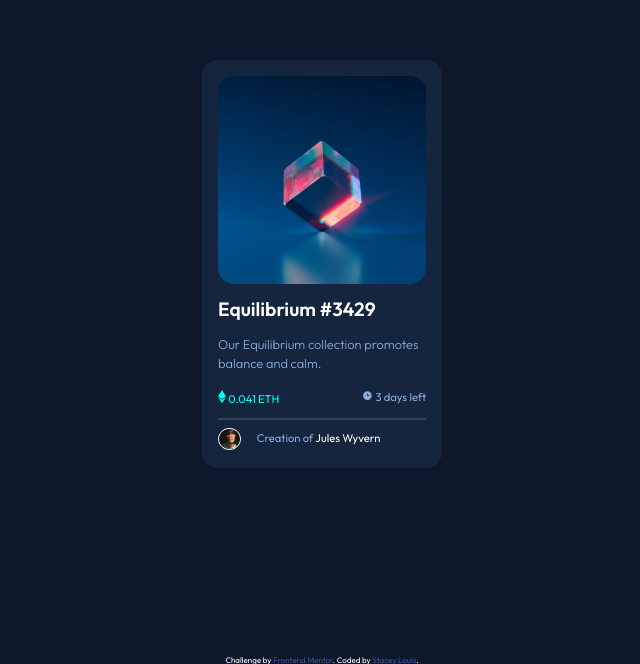
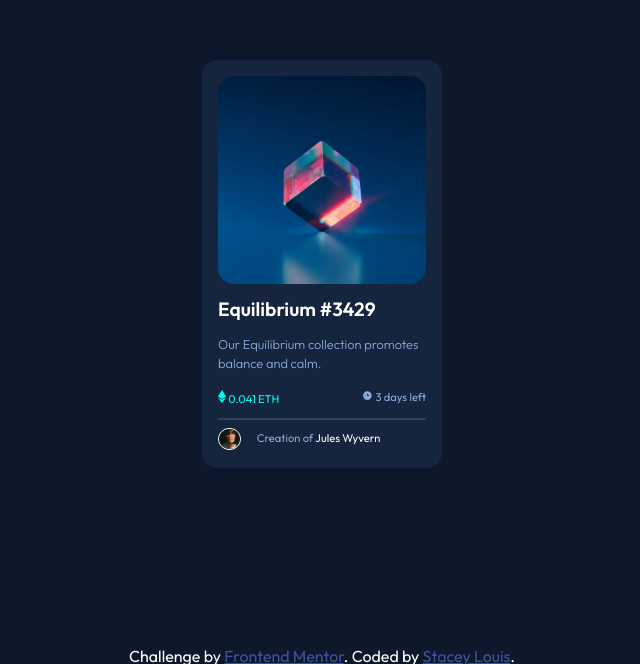
Before and after one commit to StaceyLouis/nft-preview-card, a website: page index.html in a window 1280 px wide. Shown: the part 136-800 px from the top of the page, without its empty margins (318-958 px from the left). Drawn offline with Linux system fonts and the light colour scheme.

Commit message:
styles update

```diff
--- a/styles/desktopStyles.css
+++ b/styles/desktopStyles.css
@@ -277,12 +277,12 @@ font-size: 1.3rem;
     font-size: 11px;
     position: fixed;
     bottom: 0;
-    font-size: 1.3rem;
+    font-size: 2rem;
     color: white;
     }
     .attribution a {
      color: hsl(228, 45%, 44%);
-    font-size: 1.3rem;
+    font-size: 2rem;
      }
 
     }
--- a/styles/mobileStyles.css
+++ b/styles/mobileStyles.css
@@ -100,12 +100,12 @@
         font-size: 11px;
         position: fixed;
         bottom: 0;
-        font-size: 0.5rem;
+        font-size: 1rem;
         color: white;
         }
         .attribution a {
          color: hsl(228, 45%, 44%);
-        font-size: 0.5rem;
+        font-size: 1rem;
          }
 
 }
```
Also changed, not shown: package.json (added, +19 -0 lines).
